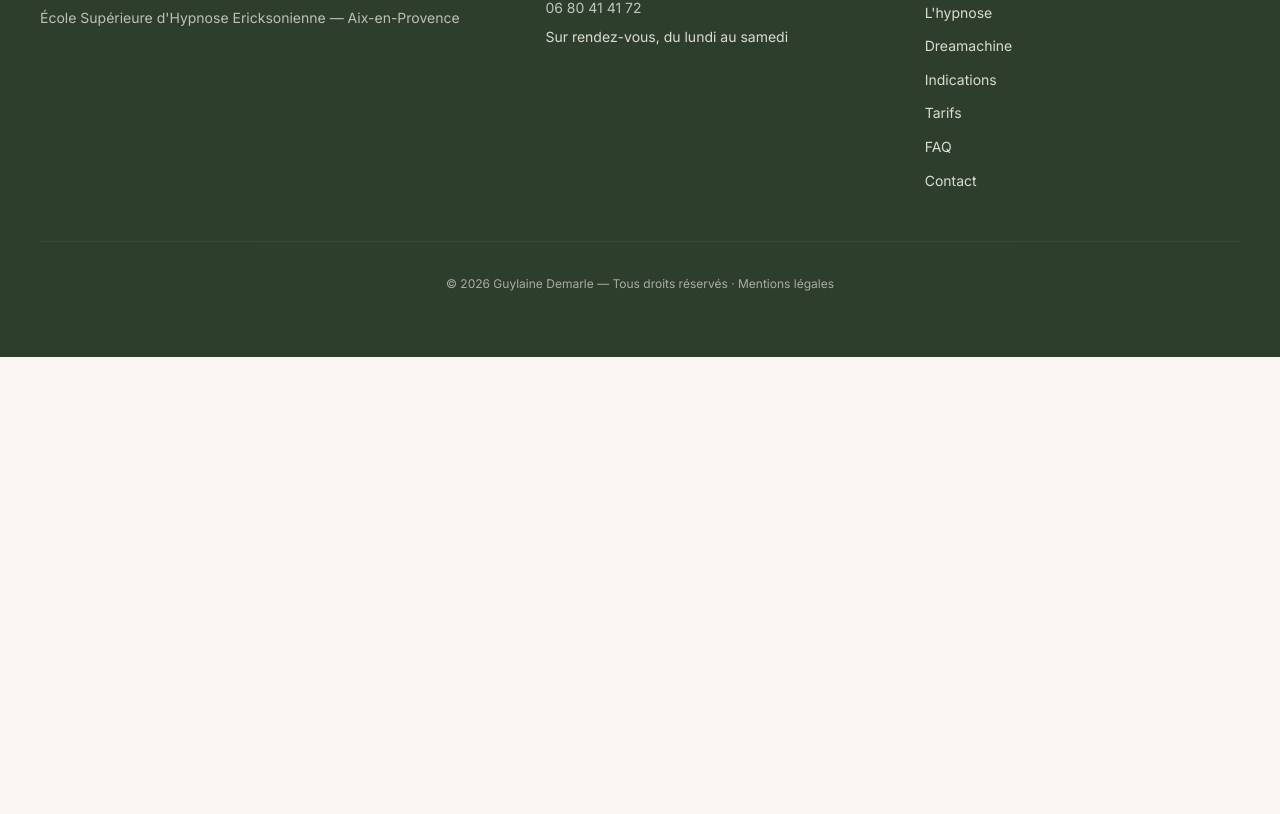
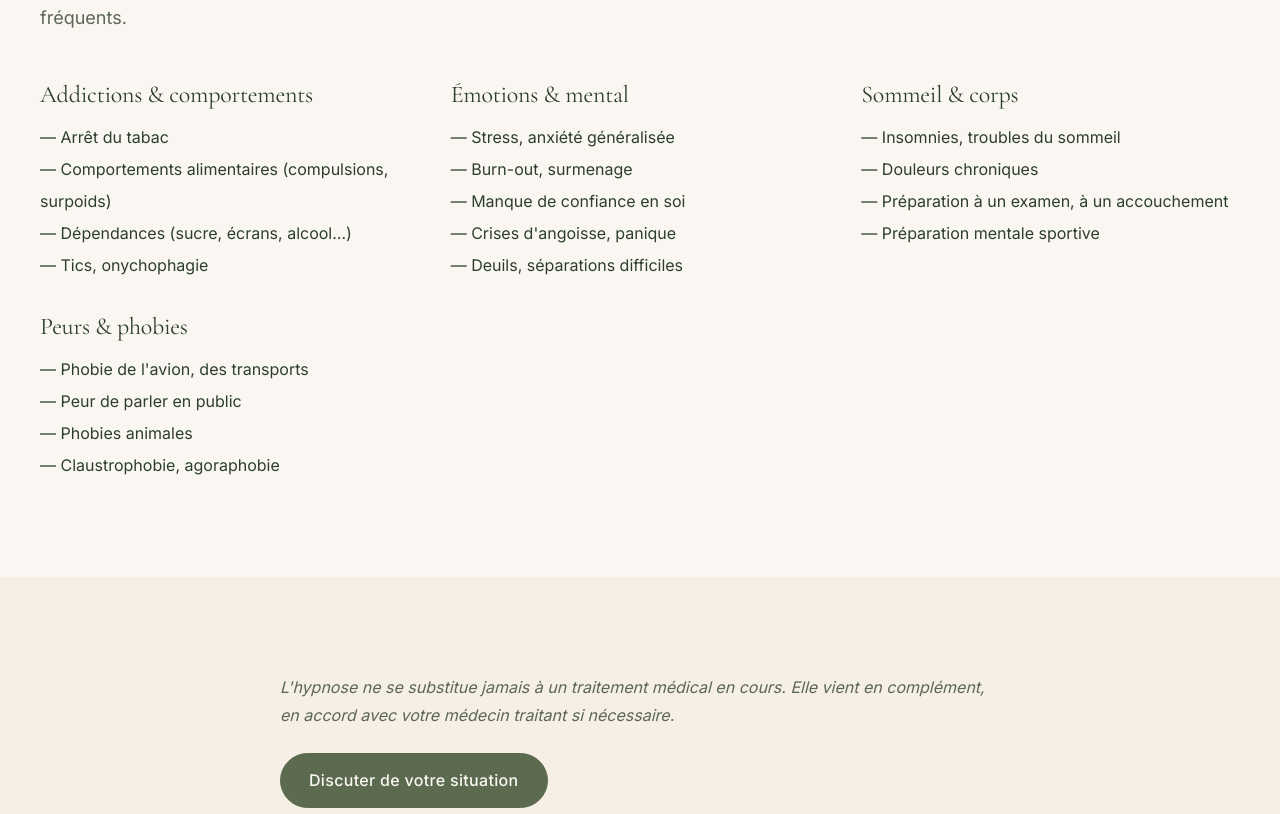
Before and after one commit to valana88/hypnose-06, a Next.js app: page /hypnose in a window 1280 px wide. Shown: the part 1806-2620 px from the top of the page. Before the commit the page ends 2163 px from the top, so only its background shows below. Built offline with nearby package versions, Linux system fonts and the light colour scheme.

Commit message:
move: indications to hypnose page

```diff
--- a/src/app/hypnose/page.tsx
+++ b/src/app/hypnose/page.tsx
@@ -1,13 +1,53 @@
-import type { Metadata } from 'next';
+import type { Metadata } from "next";
 
-import { Section } from '@/components/Section/Section';
-import { Button } from '@/components/Button/Button';
+import { Section } from "@/components/Section/Section";
+import { Button } from "@/components/Button/Button";
 
 export const metadata: Metadata = {
-  title: 'L\'hypnose ericksonienne',
+  title: "L'hypnose ericksonienne",
   description:
-    'Comprendre l\'hypnose ericksonienne : un état naturel de conscience modifiée qui permet d\'accéder à ses ressources intérieures pour transformer ce qui freine.',
+    "Comprendre l'hypnose ericksonienne : un état naturel de conscience modifiée qui permet d'accéder à ses ressources intérieures pour transformer ce qui freine.",
 };
+
+const categories = [
+  {
+    title: "Addictions & comportements",
+    items: [
+      "Arrêt du tabac",
+      "Comportements alimentaires (compulsions, surpoids)",
+      "Dépendances (sucre, écrans, alcool…)",
+      "Tics, onychophagie",
+    ],
+  },
+  {
+    title: "Émotions & mental",
+    items: [
+      "Stress, anxiété généralisée",
+      "Burn-out, surmenage",
+      "Manque de confiance en soi",
+      "Crises d'angoisse, panique",
+      "Deuils, séparations difficiles",
+    ],
+  },
+  {
+    title: "Sommeil & corps",
+    items: [
+      "Insomnies, troubles du sommeil",
+      "Douleurs chroniques",
+      "Préparation à un examen, à un accouchement",
+      "Préparation mentale sportive",
+    ],
+  },
+  {
+    title: "Peurs & phobies",
+    items: [
+      "Phobie de l'avion, des transports",
+      "Peur de parler en public",
+      "Phobies animales",
+      "Claustrophobie, agoraphobie",
+    ],
+  },
+];
 
 export default function HypnosePage() {
   return (
@@ -18,17 +58,18 @@ export default function HypnosePage() {
         eyebrow="L'hypnose"
         title="Qu'est-ce que l'hypnose ericksonienne ?"
       >
-        <p style={{ fontSize: '1.125rem', marginBottom: '1.5rem' }}>
-          L&apos;hypnose est un <strong>état naturel de conscience modifiée</strong>,
-          que nous traversons tous plusieurs fois par jour : quand on
-          conduit en pilote automatique, quand on est absorbé par un livre,
-          ou ces quelques secondes juste avant de s&apos;endormir.
+        <p style={{ fontSize: "1.125rem", marginBottom: "1.5rem" }}>
+          L&apos;hypnose est un{" "}
+          <strong>état naturel de conscience modifiée</strong>, que nous
+          traversons tous plusieurs fois par jour : quand on conduit en pilote
+          automatique, quand on est absorbé par un livre, ou ces quelques
+          secondes juste avant de s&apos;endormir.
         </p>
-        <p style={{ marginBottom: '1.5rem' }}>
+        <p style={{ marginBottom: "1.5rem" }}>
           L&apos;hypnose ericksonienne, développée par le psychiatre américain
-          Milton H. Erickson, utilise cet état pour court-circuiter les
-          schémas mentaux qui bloquent et s&apos;adresser directement aux
-          ressources de l&apos;inconscient.
+          Milton H. Erickson, utilise cet état pour court-circuiter les schémas
+          mentaux qui bloquent et s&apos;adresser directement aux ressources de
+          l&apos;inconscient.
         </p>
       </Section>
 
@@ -38,35 +79,79 @@ export default function HypnosePage() {
         eyebrow="Idées reçues"
         title="Vous gardez le contrôle, toujours."
       >
-        <p style={{ marginBottom: '1rem' }}>
+        <p style={{ marginBottom: "1rem" }}>
           <strong>Non, vous ne dormez pas.</strong> Vous restez parfaitement
-          conscient(e), vous entendez tout, vous pouvez parler, ouvrir les
-          yeux à tout moment.
+          conscient(e), vous entendez tout, vous pouvez parler, ouvrir les yeux
+          à tout moment.
         </p>
-        <p style={{ marginBottom: '1rem' }}>
+        <p style={{ marginBottom: "1rem" }}>
           <strong>Non, je ne vous &quot;manipule&quot; pas.</strong> Aucune
-          suggestion contraire à vos valeurs ne sera jamais acceptée par
-          votre inconscient. Vous gardez le contrôle.
+          suggestion contraire à vos valeurs ne sera jamais acceptée par votre
+          inconscient. Vous gardez le contrôle.
         </p>
         <p>
-          <strong>Non, ce n&apos;est pas magique.</strong> C&apos;est un
-          travail thérapeutique sérieux, qui s&apos;appuie sur ce que vous
-          êtes prêt(e) à transformer.
+          <strong>Non, ce n&apos;est pas magique.</strong> C&apos;est un travail
+          thérapeutique sérieux, qui s&apos;appuie sur ce que vous êtes prêt(e)
+          à transformer.
         </p>
       </Section>
 
       <Section tone="sage" narrow>
-        <h2 style={{ marginBottom: '1rem', fontStyle: 'italic' }}>
+        <h2 style={{ marginBottom: "1rem", fontStyle: "italic" }}>
           Une question, un doute ?
         </h2>
-        <p style={{ marginBottom: '2rem', fontSize: '1.125rem' }}>
-          Le mieux, c&apos;est encore d&apos;en parler. Un premier échange
-          ne vous engage à rien.
+        <p style={{ marginBottom: "2rem", fontSize: "1.125rem" }}>
+          Le mieux, c&apos;est encore d&apos;en parler. Un premier échange ne
+          vous engage à rien.
         </p>
         <Button href="/contact" variant="primary">
           Prendre contact
         </Button>
       </Section>
+
+      <Section
+        tone="cream"
+        eyebrow="Indications"
+        title="Pour qui, pour quoi ?"
+        lead="L'hypnose ericksonienne s'adresse à toute personne — adulte, adolescent, enfant — qui souhaite avancer sur un point précis. Voici les motifs les plus fréquents."
+      >
+        <div
+          style={{
+            display: "grid",
+            gap: "2rem",
+            gridTemplateColumns: "repeat(auto-fit, minmax(280px, 1fr))",
+          }}
+        >
+          {categories.map((cat) => (
+            <div key={cat.title}>
+              <h3 style={{ marginBottom: "0.75rem" }}>{cat.title}</h3>
+              <ul style={{ listStyle: "none", lineHeight: 2 }}>
+                {cat.items.map((it) => (
+                  <li key={it}>— {it}</li>
+                ))}
+              </ul>
+            </div>
+          ))}
+        </div>
+      </Section>
+
+      <Section tone="sand" narrow>
+        <p
+          style={{
+            fontSize: "1rem",
+            fontStyle: "italic",
+            color: "var(--muted, #5C6657)",
+            marginBottom: "1.5rem",
+          }}
+        >
+          L&apos;hypnose ne se substitue jamais à un traitement médical en
+          cours. Elle vient en complément, en accord avec votre médecin traitant
+          si nécessaire.
+        </p>
+        <Button href="/contact" variant="primary">
+          Discuter de votre situation
+        </Button>
+      </Section>
     </>
   );
 }
```
